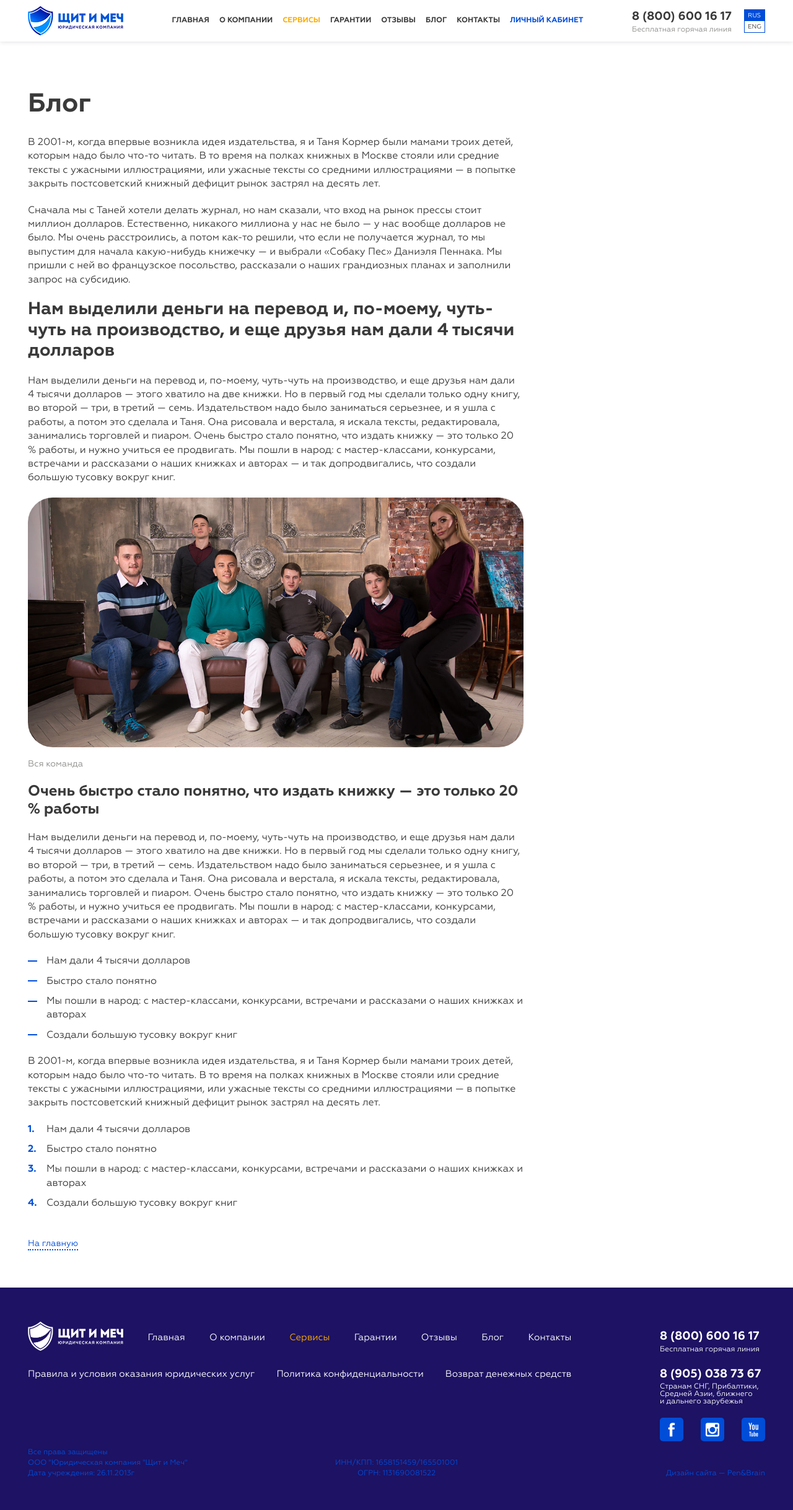
After one commit to BulatSa/shield, a PHP site: page /simple-page.php in a window 1280 px wide. The commit adds this page. Shown: the whole page at 62% size. Run offline with PHP 8.4, Linux system fonts and the light colour scheme; style sheets or scripts are compiled from the project's sources; some libraries are stand-ins or nearby versions; some web fonts are replaced.

Commit message:
simple page

```diff
--- a/footer.php
+++ b/footer.php
@@ -18,9 +18,9 @@
 					<a href="#">Контакты</a>
 				</div>
 				<div class="footer-row">
-					<a href="#">Правила и условия оказания юридических услуг</a>
-					<a href="#">Политика конфиденциальности</a>
-					<a href="#">Возврат денежных средств</a>
+					<a href="/simple-page.php">Правила и условия оказания юридических услуг</a>
+					<a href="/simple-page.php">Политика конфиденциальности</a>
+					<a href="/simple-page.php">Возврат денежных средств</a>
 				</div>
 			</div>
 			<div class="grid-3 grid-12_l clearfix">
--- /dev/null
+++ b/simple-page.php
@@ -0,0 +1,40 @@
+<?php include('header.php'); ?>
+
+<section class="s-head-simple">
+	<div class="container">
+		<h1 class="h1">Блог</h1>
+	</div>
+</section>
+
+
+<section class="s-blog-detail def-sec-bottom">
+	<div class="container">
+		<div class="user-content">
+			<p>В 2001-м, когда впервые возникла идея издательства, я и Таня Кормер были мамами троих детей, которым надо было что-то читать. В то время на полках книжных в Москве стояли или средние тексты с ужасными иллюстрациями, или ужасные тексты со средними иллюстрациями — в попытке закрыть постсоветский книжный дефицит рынок застрял на десять лет.</p>
+			<p>Сначала мы с Таней хотели делать журнал, но нам сказали, что вход на рынок прессы стоит миллион долларов. Естественно, никакого миллиона у нас не было — у нас вообще долларов не было. Мы очень расстроились, а потом как-то решили, что если не получается журнал, то мы выпустим для начала какую-нибудь книжечку — и выбрали «Собаку Пес» Даниэля Пеннака. Мы пришли с ней во французское посольство, рассказали о наших грандиозных планах и заполнили запрос на субсидию.</p>
+			<h3>Нам выделили деньги на перевод и, по-моему, чуть-чуть на производство, и еще друзья нам дали 4 тысячи долларов</h3>
+			<p>Нам выделили деньги на перевод и, по-моему, чуть-чуть на производство, и еще друзья нам дали 4 тысячи долларов — этого хватило на две книжки. Но в первый год мы сделали только одну книгу, во второй — три, в третий — семь. Издательством надо было заниматься серьезнее, и я ушла с работы, а потом это сделала и Таня. Она рисовала и верстала, я искала тексты, редактировала, занимались торговлей и пиаром. Очень быстро стало понятно, что издать книжку — это только 20 % работы, и нужно учиться ее продвигать. Мы пошли в народ: с мастер-классами, конкурсами, встречами и рассказами о наших книжках и авторах — и так допродвигались, что создали большую тусовку вокруг книг.</p>
+			<img src="/img/news/blog-img.jpg" alt="11" title="Вся команда">
+			<h4> Очень быстро стало понятно, что издать книжку — это только 20 % работы</h4>
+			<p>Нам выделили деньги на перевод и, по-моему, чуть-чуть на производство, и еще друзья нам дали 4 тысячи долларов — этого хватило на две книжки. Но в первый год мы сделали только одну книгу, во второй — три, в третий — семь. Издательством надо было заниматься серьезнее, и я ушла с работы, а потом это сделала и Таня. Она рисовала и верстала, я искала тексты, редактировала, занимались торговлей и пиаром. Очень быстро стало понятно, что издать книжку — это только 20 % работы, и нужно учиться ее продвигать. Мы пошли в народ: с мастер-классами, конкурсами, встречами и рассказами о наших книжках и авторах — и так допродвигались, что создали большую тусовку вокруг книг.</p>
+			<ul>
+				<li>Нам дали 4 тысячи долларов</li>
+				<li>Быстро стало понятно</li>
+				<li>Мы пошли в народ: с мастер-классами, конкурсами, встречами и рассказами о наших книжках и авторах</li>
+				<li>Создали большую тусовку вокруг книг</li>
+			</ul>
+			<p>В 2001-м, когда впервые возникла идея издательства, я и Таня Кормер были мамами троих детей, которым надо было что-то читать. В то время на полках книжных в Москве стояли или средние тексты с ужасными иллюстрациями, или ужасные тексты со средними иллюстрациями — в попытке закрыть постсоветский книжный дефицит рынок застрял на десять лет.</p>
+			<ol>
+				<li>Нам дали 4 тысячи долларов</li>
+				<li>Быстро стало понятно</li>
+				<li>Мы пошли в народ: с мастер-классами, конкурсами, встречами и рассказами о наших книжках и авторах</li>
+				<li>Создали большую тусовку вокруг книг</li>
+			</ol>
+			<br>
+			<a href="/" class="link">На главную</a>
+		</div>
+	</div>
+</section>
+
+
+<?php include('footer.php'); ?>
```
